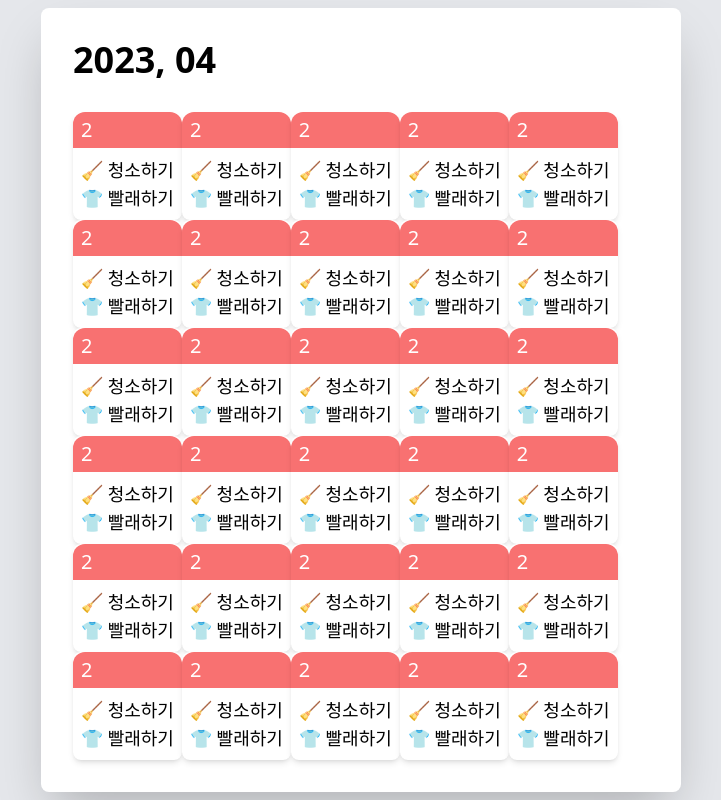
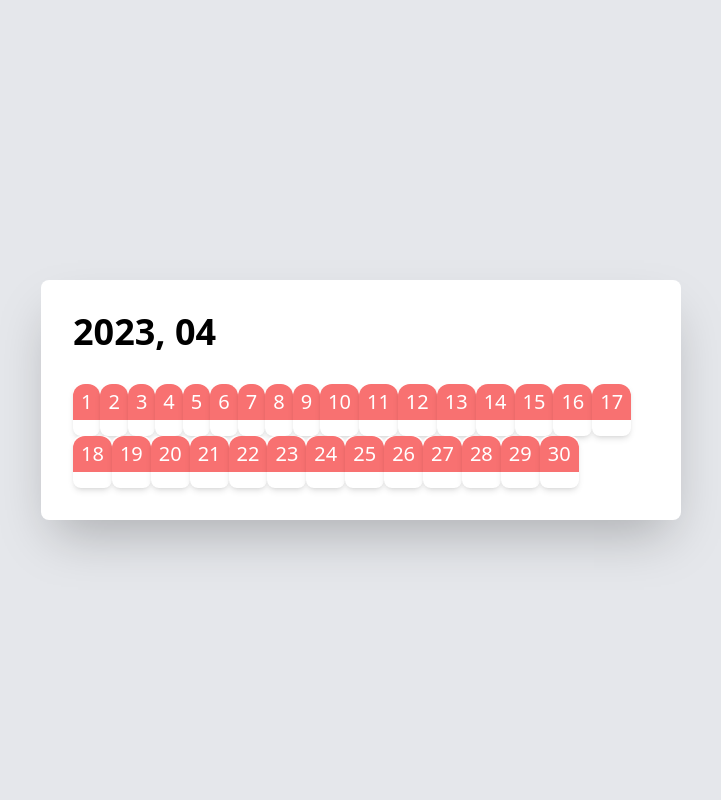
Before and after one commit to Baekshook/simple-Calendar, a React (Create React App) app: page / in a window 1280 px wide. Shown: the whole page, without its empty margins (279-1000 px from the left). Built offline with nearby package versions, Linux system fonts and the light colour scheme.

Commit message:
map 적용

```diff
--- a/src/components/Calendar.jsx
+++ b/src/components/Calendar.jsx
@@ -8,7 +8,7 @@ export default function Calender() {
         <div className='pb-8 text-4xl font-bold'>2023, 04</div>
        {
         calendarData.map((v,i) => {
-          return <Date />
+          return <Date key={i} date={v.date} day={v.day} todos={v.todos}/>
         })
        }
     </div>
--- a/src/components/Date.jsx
+++ b/src/components/Date.jsx
@@ -1,14 +1,15 @@
 import React from "react";
 
-export default function Date() {
+export default function Date(props) {
   return (
     <li className="inline-block bg-white rounded-lg shadow-md">
-      <div className=" bg-red-400 rounded-t-xl px-2 py-1 text-xl text-white">
-        2
+      <div className={`bg-red-400 rounded-t-xl px-2 py-1 text-xl text-white`}>
+        {props.date}
       </div>
       <ul className="p-2 text-lg">
-        <li>🧹 청소하기</li>
-        <li>👕 빨래하기</li>
+        {props.todos.map((v, i) => {
+          return <li>{v}</li>;
+        })}
       </ul>
     </li>
   );
```
